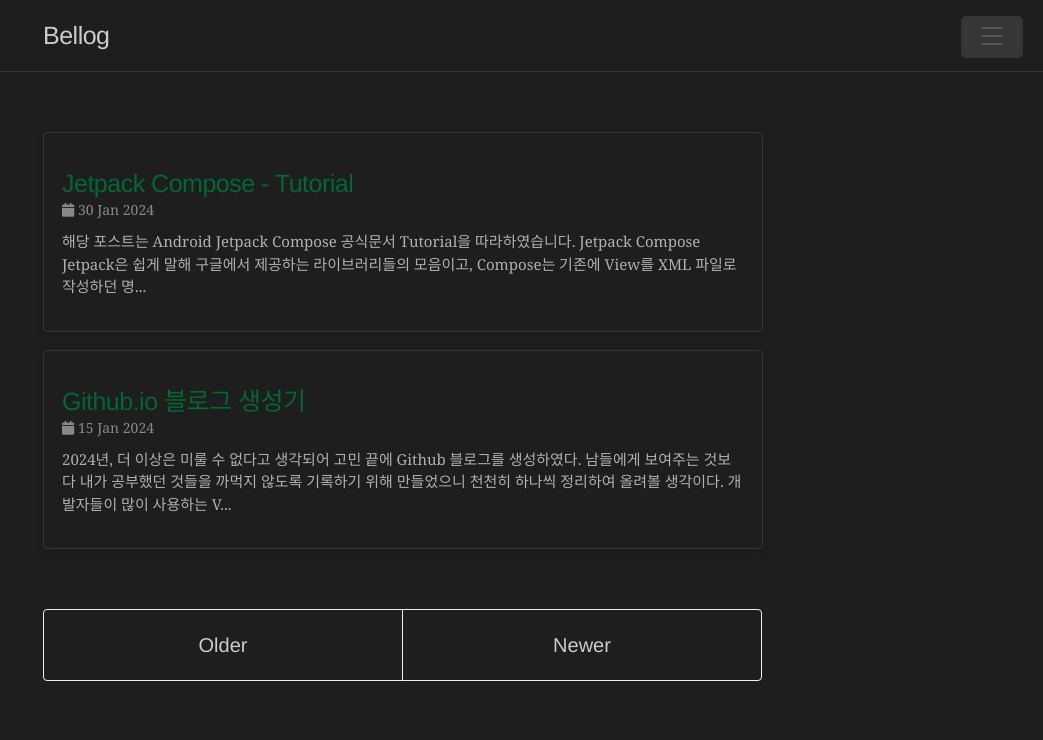
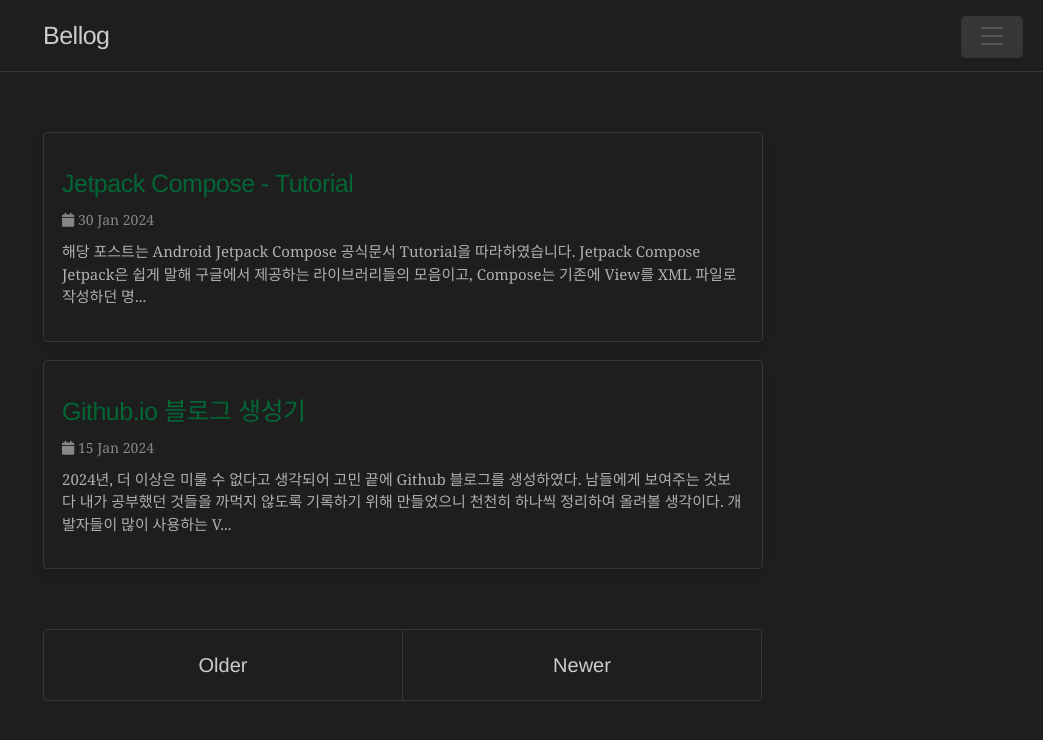
Before and after one commit to jm991014/jm991014.github.io, a Jekyll site: the page built from index.html, in a window 1280 px wide. Shown: the top 740 px of the page, without its empty margins (237-1280 px from the left). Built offline with Jekyll 4.4.1, drawn with Linux system fonts in a browser that asks for light colours; nearby versions of some CDN libraries; some web fonts are replaced; the list of posts is cut into pages by our own code.

Commit message:
Home page update

```diff
--- a/index.html
+++ b/index.html
@@ -12,7 +12,7 @@ title: categories
         {% endif %}
         <div class="card-body">
           <h1 class="card-title">{{ post.title }}</h1>
-          <span class="post-date"> <i class="fa-solid fa-calendar"></i> {{ post.date | date_to_string }}</span>
+          <span class="card-date"> <i class="fa-solid fa-calendar"></i> {{ post.date | date_to_string }}</span>
           <p class="card-content">{{ post.content | strip_html | truncate: 150 }}</p>
         </div>
       </a>
--- a/public/css/lanyon.css
+++ b/public/css/lanyon.css
@@ -381,7 +381,7 @@ a.sidebar-nav-item:focus {
 .pagination-item {
   display: block;
   padding: 1rem;
-  border: 1px solid #eee;
+  border: 1px solid #363636;
 }
 .pagination-item:first-child {
   margin-bottom: -1px;
--- a/public/css/main.css
+++ b/public/css/main.css
@@ -59,19 +59,16 @@
 .card-body {
     font-size: 0.75rem;
 }
-
 .card-title {
     font-size: 1.25rem;
     margin-bottom: 10px;
 }
-
-.post-date {
+.card-date {
     display: block;
-color: #888;
+    color: #868686;
     font-size: 14px;
     margin-bottom: 10px;
 }
-
 .card-content {
     margin-bottom: 15px;
     color: #afb0b1;
--- a/public/css/poole.css
+++ b/public/css/poole.css
@@ -132,8 +132,7 @@ hr {
   position: relative;
   margin: 1.5rem 0;
   border: 0;
-  border-top: 1px solid #eee;
-  border-bottom: 1px solid #fff;
+  border-top: 2px solid #c0c0c0;
 }
 
 abbr {
@@ -347,7 +346,10 @@ tbody tr:nth-child(odd) th {
 .post-title {
   margin-top: 0;
 }
-
+/* .post-title a:hover {
+  color: #363636;
+  transition: 0.5s ease !important;
+} */
 /* Meta data line below post title */
 .post-date {
   display: block;
```
Lines whose indentation alone changed are shown as unchanged.
